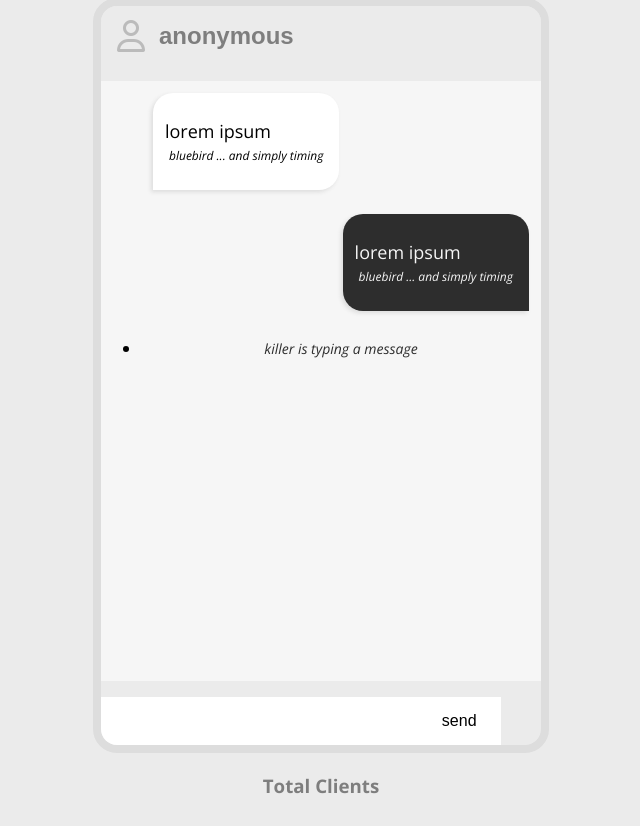
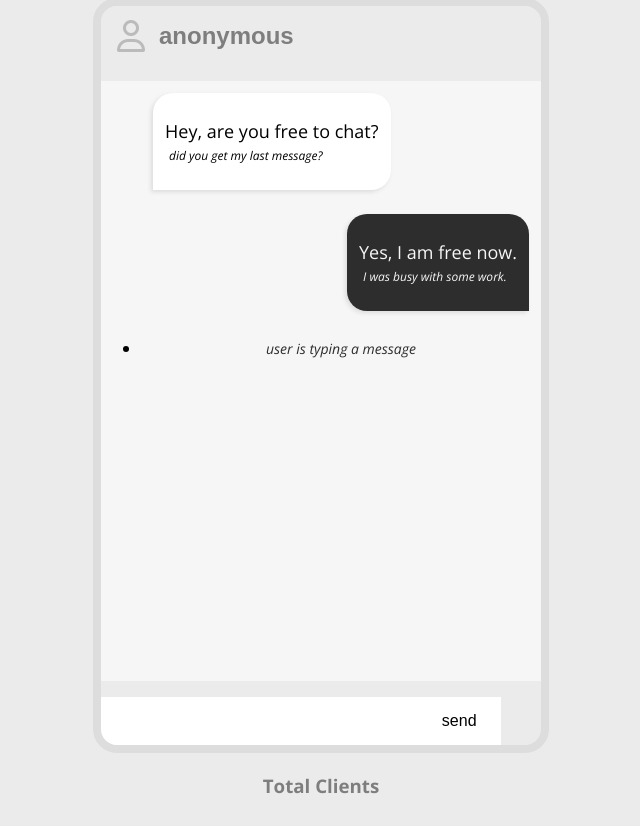
Before and after one commit to arvindd22/chatapp, a website: page public/index.html in a window 1280 px wide. Shown: the part 93-919 px from the top of the page, without its empty margins (319-959 px from the left). Drawn offline with nearby package versions, Linux system fonts and the light colour scheme; no server answers; some icons are missing.

Commit message:
Update index.html

```diff
--- a/public/index.html
+++ b/public/index.html
@@ -2,7 +2,6 @@
 <html lang="en">
 <head>
     <meta charset="UTF-8">
-	<meta name="google-site-verification" content="yNezE_iz8OpEc8a_JAnFKkk_Lul6i1j0hGdCsxj9VjQ" />
     <meta name="viewport" content="width=device-width, initial-scale=1.0">
     <link rel="stylesheet" href="https://cdnjs.cloudflare.com/ajax/libs/font-awesome/6.6.0/css/all.min.css" integrity="sha512-Kc323vGBEqzTmouAECnVceyQqyqdsSiqLQISBL29aUW4U/M7pSPA/gEUZQqv1cwx4OnYxTxve5UMg5GT6L4JJg==" crossorigin="anonymous" referrerpolicy="no-referrer" />
     <link rel="stylesheet" href="style.css">
@@ -28,8 +27,8 @@
         <ul class="message-container" id= "message-container">
             <li class="message-left">
                 <p class="message">
-                    lorem ipsum
-                    <span>bluebird ... and simply timing
+                    Hey, are you free to chat?
+                    <span> did you get my last message?
 
                     </span>
 
@@ -39,8 +38,8 @@
 
             <li class="message-right">
                 <p class="message">
-                    lorem ipsum
-                    <span>bluebird ... and simply timing
+                    Yes, I am free now.
+                    <span> I was busy with some work.
 
                     </span>
 
@@ -50,7 +49,7 @@
 
             <li class="message-feedback">
                 <p class="feedback" id="feedback">
-                    killer is typing a message
+                    user is typing a message
                 </p>
             </li>
 
```
